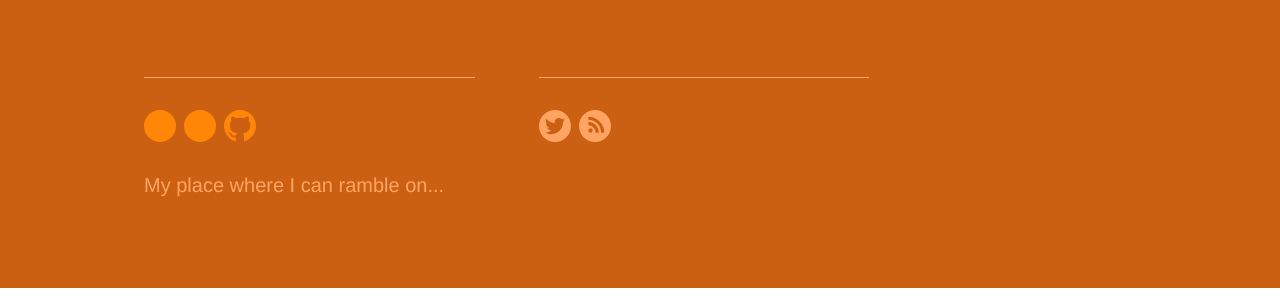
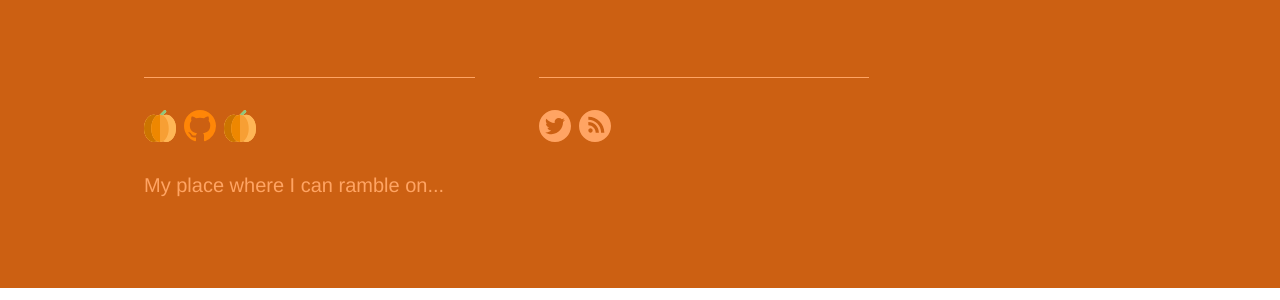
Before and after one commit to fngryboi/fngryboi.github.io, a Jekyll site: the page built from index.html, in a window 1280 px wide. Shown: the part 295-595 px from the top of the page. Built offline with Jekyll 4.4.1, drawn with Linux system fonts in a browser that asks for light colours; comment, search, counter and statistics services are not loaded.

Commit message:
October-Halloween Pumpkins

```diff
--- /dev/null
+++ b/_includes/pumpkin.html
@@ -0,0 +1 @@
+<img src="/assets/svg/pumpkin.svg" width="32px" height="32px"/>
--- a/_layouts/home.html
+++ b/_layouts/home.html
@@ -28,13 +28,16 @@
             <div class="col-4 sm-width-full left border-top-thin accented">
               <div class="table">
                 <div class="inline-block mt-3 mr-1">
+                  {% include pumpkin.html %}
+                </div>
+                <!--<div class="inline-block mt-3 mr-1">
                   {% include dot-accent.html %}
+                </div>-->
+                <div class="inline-block mt-3 mr-1">
+                  {% include github.html %}
                 </div>
                 <div class="inline-block mt-3 mr-1">
-                  {% include dot-accent.html %}
-                </div>
-                <div class="inline-block mt-3 mr-1">
-                  {% include github.html %}
+                  {% include pumpkin.html %}
                 </div>
               </div>
               <!-- Set site description in config.yml -->
```
Also changed, not shown: assets/svg/pumpkin.svg (added), 1 other file.
